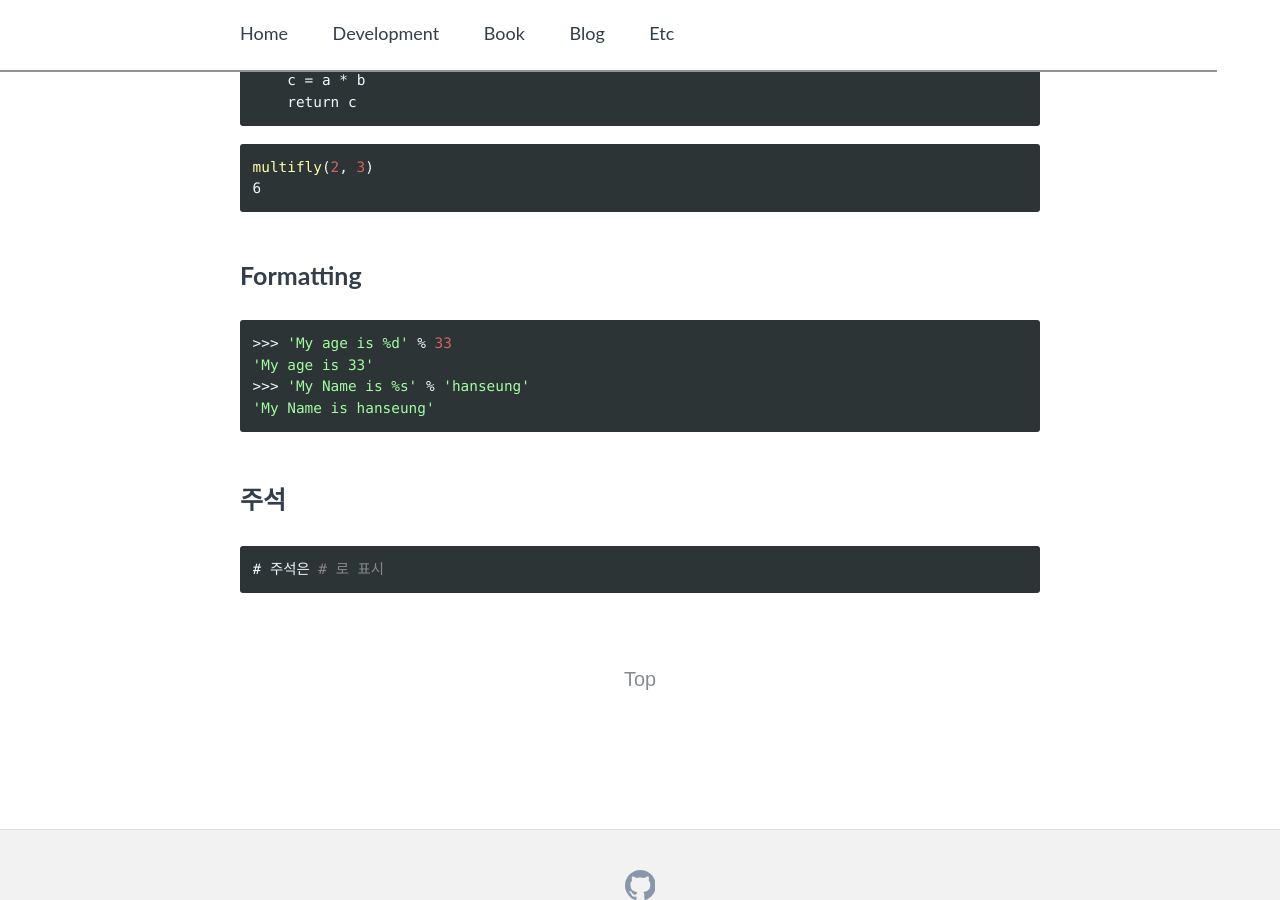
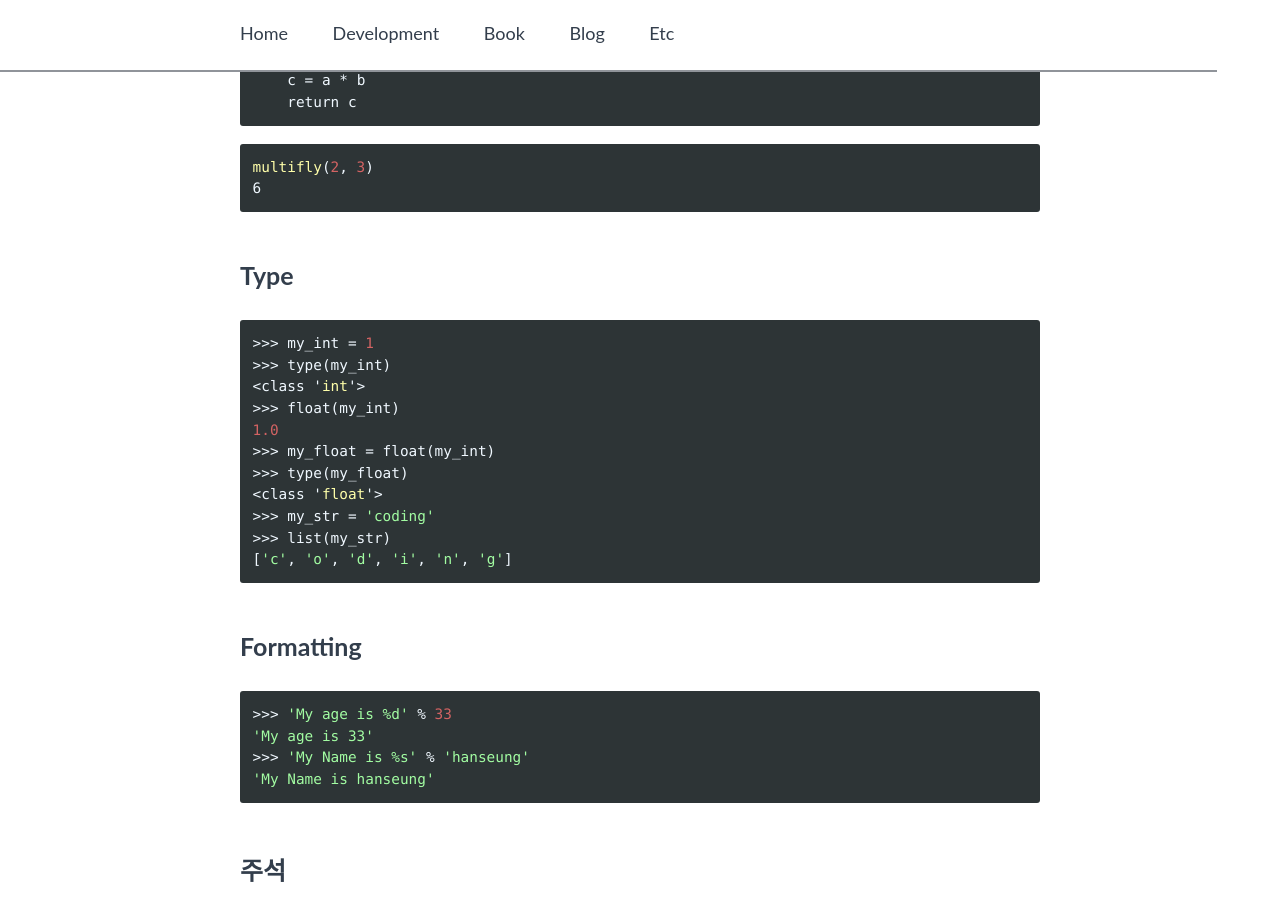
Before and after one commit to misojiwon3/misojiwon3.github.io, a Jekyll site: the page built from development/python_basic/index.md, in a window 1280 px wide and 900 px high, scrolled down 8927 px. Built offline with Jekyll 4.4.1, drawn with Linux system fonts in a browser that asks for light colours.

Commit message:
python 내용 추가 type

````diff
--- a/development/python_basic/index.md
+++ b/development/python_basic/index.md
@@ -393,6 +393,23 @@ multifly(2, 3)
 ```
 
 
+
+## Type
+```python
+>>> my_int = 1
+>>> type(my_int)
+<class 'int'>
+>>> float(my_int)
+1.0
+>>> my_float = float(my_int)
+>>> type(my_float)
+<class 'float'>
+>>> my_str = 'coding'
+>>> list(my_str)
+['c', 'o', 'd', 'i', 'n', 'g']
+```
+
+
 ## Formatting
 
 ```python
````
